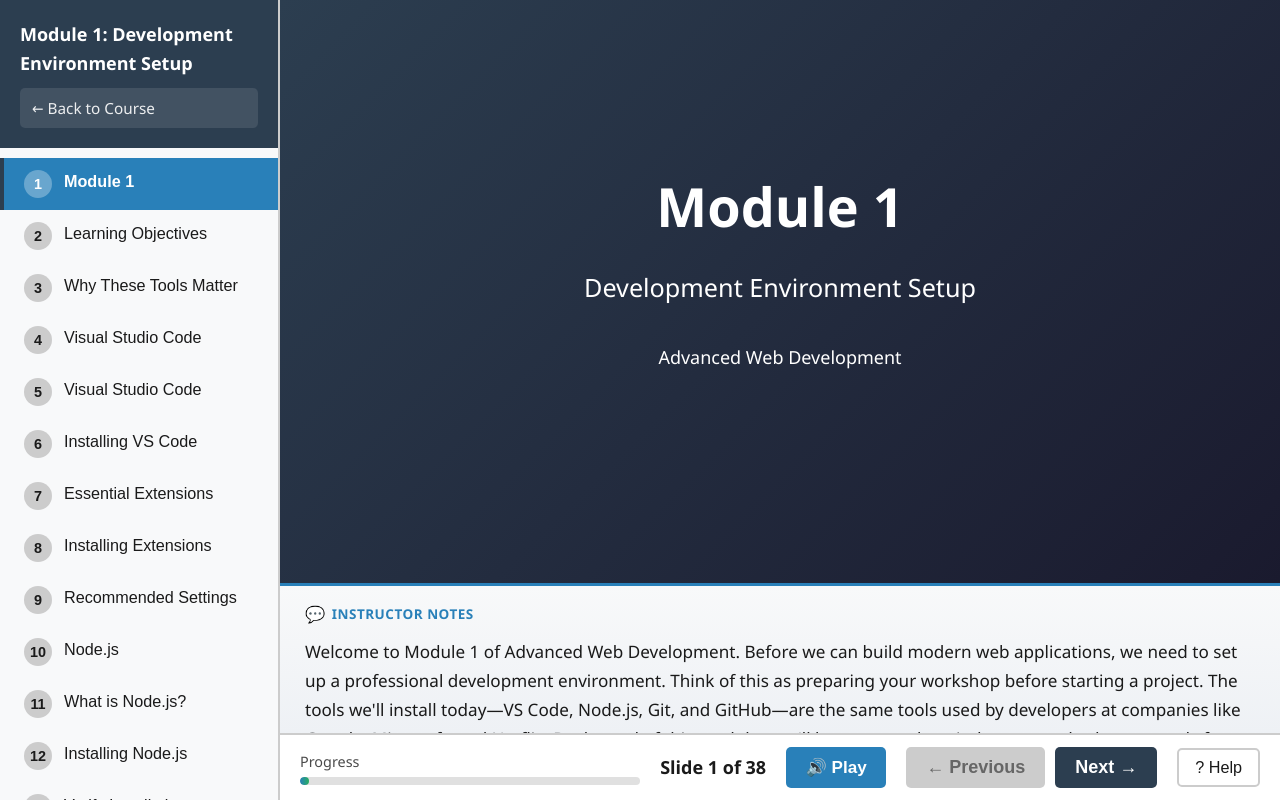
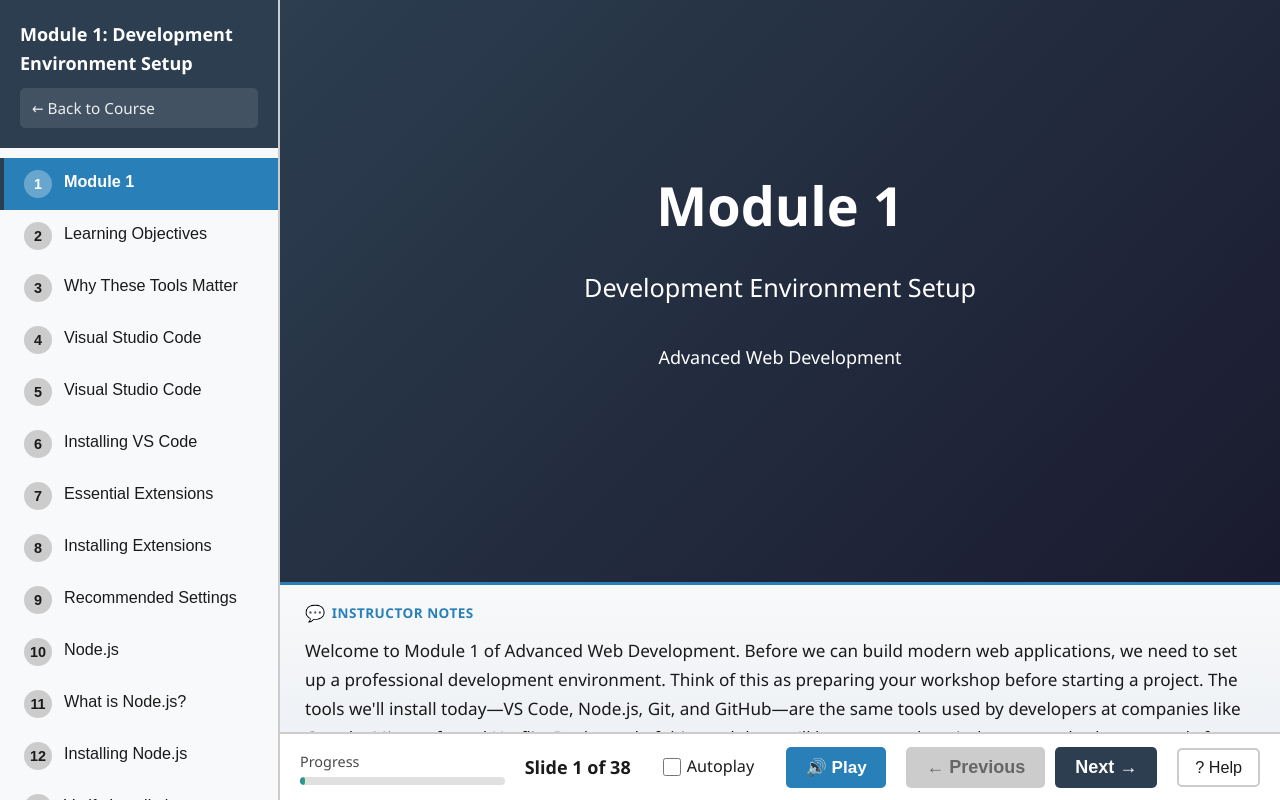
Before and after one commit to rmichak/Advanced-Web-Development-Course, a website: page modules/module-01.html in a window 1280 px wide. Drawn offline with Linux system fonts and the light colour scheme.

Commit message:
Add autoplay option for narration
- Add checkbox in controls bar to enable autoplay
- Save preference in localStorage (persists across sessions)
- Auto-play narration when navigating to new slides
- Add 'A' keyboard shortcut to toggle autoplay
- Include in help dialog shortcuts list

Co-Authored-By: Claude Opus 4.5 <noreply@anthropic.com>

```diff
--- a/css/slides.css
+++ b/css/slides.css
@@ -692,6 +692,37 @@ img {
 }
 
 /* ========================================
+   Autoplay Toggle
+   ======================================== */
+.autoplay-toggle {
+    display: flex;
+    align-items: center;
+    gap: 6px;
+    cursor: pointer;
+    font-size: 0.9rem;
+    color: var(--text-color);
+    padding: 8px 12px;
+    border-radius: 5px;
+    transition: var(--transition);
+    user-select: none;
+}
+
+.autoplay-toggle:hover {
+    background: #f0f0f0;
+}
+
+.autoplay-toggle input[type="checkbox"] {
+    width: 18px;
+    height: 18px;
+    cursor: pointer;
+    accent-color: var(--secondary-color);
+}
+
+.autoplay-toggle span {
+    font-weight: 500;
+}
+
+/* ========================================
    Narration Play/Pause Button
    ======================================== */
 .narration-btn {
@@ -983,6 +1014,16 @@ img {
         padding: 10px;
     }
 
+    .autoplay-toggle {
+        padding: 6px 10px;
+        font-size: 0.8rem;
+    }
+
+    .autoplay-toggle input[type="checkbox"] {
+        width: 16px;
+        height: 16px;
+    }
+
     .narration-btn {
         padding: 8px 12px;
         font-size: 0.85rem;
--- a/js/slides.js
+++ b/js/slides.js
@@ -21,6 +21,8 @@ class AccessibleSlidePresentation {
         this.narrationBtn = null;
         this.audioElement = null;
         this.usingAudioFile = false;
+        this.autoplayEnabled = localStorage.getItem('slideAutoplayEnabled') === 'true';
+        this.autoplayCheckbox = null;
 
         this.init();
     }
@@ -265,6 +267,24 @@ class AccessibleSlidePresentation {
         slideCounter.appendChild(document.createTextNode(' of ' + this.totalSlides));
         controls.appendChild(slideCounter);
 
+        // Autoplay toggle
+        const autoplayToggle = document.createElement('label');
+        autoplayToggle.className = 'autoplay-toggle';
+
+        const autoplayCheckbox = document.createElement('input');
+        autoplayCheckbox.type = 'checkbox';
+        autoplayCheckbox.checked = this.autoplayEnabled;
+        autoplayCheckbox.setAttribute('aria-label', 'Enable autoplay narration (A)');
+        autoplayCheckbox.addEventListener('change', () => this.toggleAutoplay());
+
+        const autoplayLabel = document.createElement('span');
+        autoplayLabel.textContent = 'Autoplay';
+
+        autoplayToggle.appendChild(autoplayCheckbox);
+        autoplayToggle.appendChild(autoplayLabel);
+        controls.appendChild(autoplayToggle);
+        this.autoplayCheckbox = autoplayCheckbox;
+
         // Narration play/pause button
         const narrationBtn = document.createElement('button');
         narrationBtn.type = 'button';
@@ -496,6 +516,17 @@ class AccessibleSlidePresentation {
         this.updateNarrationButton();
     }
 
+    toggleAutoplay() {
+        this.autoplayEnabled = !this.autoplayEnabled;
+        localStorage.setItem('slideAutoplayEnabled', this.autoplayEnabled);
+
+        if (this.autoplayCheckbox) {
+            this.autoplayCheckbox.checked = this.autoplayEnabled;
+        }
+
+        this.announce(this.autoplayEnabled ? 'Autoplay enabled' : 'Autoplay disabled');
+    }
+
     updateNarrationButton() {
         if (!this.narrationBtn) return;
 
@@ -565,6 +596,7 @@ class AccessibleSlidePresentation {
             { key: 'End', action: 'Last slide' },
             { key: '1-9', action: 'Go to slide 1-9' },
             { key: 'N', action: 'Play/pause narration' },
+            { key: 'A', action: 'Toggle autoplay' },
             { key: 'Escape', action: 'Close dialogs' },
             { key: '?', action: 'Open this help' }
         ];
@@ -674,6 +706,11 @@ class AccessibleSlidePresentation {
                 e.preventDefault();
                 this.toggleNarration();
                 break;
+            case 'a':
+            case 'A':
+                e.preventDefault();
+                this.toggleAutoplay();
+                break;
             case '1':
             case '2':
             case '3':
@@ -758,6 +795,14 @@ class AccessibleSlidePresentation {
         const titleEl = activeSlide.querySelector('h1, h2');
         const titleText = titleEl ? titleEl.textContent : 'Slide ' + (index + 1);
         this.announce('Slide ' + (index + 1) + ' of ' + this.totalSlides + ': ' + titleText);
+
+        // Autoplay narration if enabled
+        if (this.autoplayEnabled) {
+            const narration = activeSlide.getAttribute('data-narration');
+            if (narration) {
+                this.playNarration(narration);
+            }
+        }
     }
 
     nextSlide() {
```
